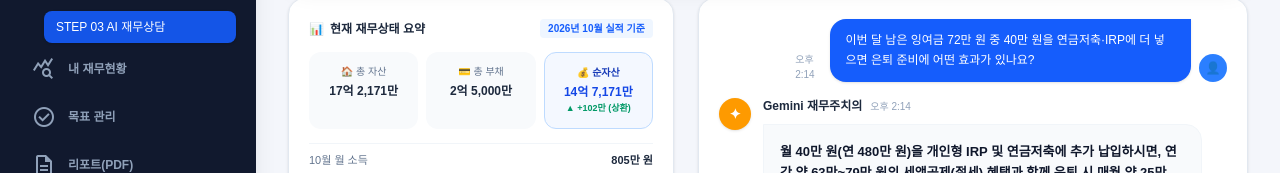
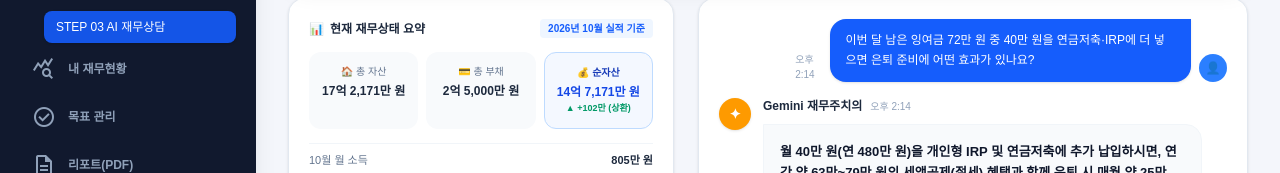
Before and after one commit to hyeeminna/afpk, a Next.js app: page /diagnosis in a window 1280 px wide. Both pictures are taken after a click on the button "STEP 03 AI 재무상담". Shown: the part 250-423 px from the top of the page. Built offline with nearby package versions, Linux system fonts and the light colour scheme; no server answers.

Commit message:
fix: make step 3 summary card fully dynamic on blank mode

```diff
--- a/src/app/diagnosis/page.tsx
+++ b/src/app/diagnosis/page.tsx
@@ -1681,7 +1681,9 @@ export default function DiagnosisPage() {
                           🏠 총 자산
                         </div>
                         <div className="text-xs font-bold text-slate-800 dark:text-white mt-1">
-                          17억 2,171만
+                          {isTemplateBlank
+                            ? (totalAsset ? formatKoreanCurrency(parseRawNumber(totalAsset)) : "0원")
+                            : "17억 2,171만 원"}
                         </div>
                       </div>
                       <div className="p-3 rounded-xl bg-slate-50 dark:bg-slate-800/50">
@@ -1689,7 +1691,9 @@ export default function DiagnosisPage() {
                           💳 총 부채
                         </div>
                         <div className="text-xs font-bold text-slate-800 dark:text-white mt-1">
-                          2억 5,000만
+                          {isTemplateBlank
+                            ? (totalDebt ? formatKoreanCurrency(parseRawNumber(totalDebt)) : "0원")
+                            : "2억 5,000만 원"}
                         </div>
                       </div>
                       <div className="p-3 rounded-xl bg-blue-50/70 dark:bg-blue-950/40 border border-blue-200 dark:border-blue-800">
@@ -1697,26 +1701,42 @@ export default function DiagnosisPage() {
                           💰 순자산
                         </div>
                         <div className="text-xs font-extrabold text-blue-700 dark:text-blue-300 mt-1">
-                          14억 7,171만
+                          {isTemplateBlank
+                            ? (calcNetWorth !== 0 ? formatKoreanCurrency(calcNetWorth) : "0원")
+                            : "14억 7,171만 원"}
                         </div>
-                        <div className="text-[9px] text-emerald-600 dark:text-emerald-400 font-semibold mt-0.5">
-                          ▲ +102만 (상환)
-                        </div>
+                        {!isTemplateBlank && (
+                          <div className="text-[9px] text-emerald-600 dark:text-emerald-400 font-semibold mt-0.5">
+                            ▲ +102만 (상환)
+                          </div>
+                        )}
                       </div>
                     </div>
 
                     <div className="pt-2 border-t border-slate-100 dark:border-slate-800 space-y-1.5 text-[11px]">
                       <div className="flex justify-between">
-                        <span className="text-slate-500">10월 월 소득</span>
-                        <span className="font-semibold text-slate-800 dark:text-slate-200">805만 원</span>
+                        <span className="text-slate-500">{isTemplateBlank ? "월 소득" : "10월 월 소득"}</span>
+                        <span className="font-semibold text-slate-800 dark:text-slate-200">
+                          {isTemplateBlank
+                            ? (monthlyIncome ? monthlyIncome + "원" : "0원")
+                            : "805만 원"}
+                        </span>
                       </div>
                       <div className="flex justify-between">
-                        <span className="text-slate-500">10월 월 지출</span>
-                        <span className="font-semibold text-slate-800 dark:text-slate-200">733만 원 (원리금 185만 포함)</span>
+                        <span className="text-slate-500">{isTemplateBlank ? "월 지출" : "10월 월 지출"}</span>
+                        <span className="font-semibold text-slate-800 dark:text-slate-200">
+                          {isTemplateBlank
+                            ? (monthlyExpense ? monthlyExpense + "원" : "0원")
+                            : "733만 원 (원리금 185만 포함)"}
+                        </span>
                       </div>
                       <div className="flex justify-between">
-                        <span className="text-slate-500">10월 잉여금</span>
-                        <span className="font-bold text-emerald-600 dark:text-emerald-400">72만 원 (저축률 8.9%)</span>
+                        <span className="text-slate-500">{isTemplateBlank ? "월 잉여금" : "10월 잉여금"}</span>
+                        <span className="font-bold text-emerald-600 dark:text-emerald-400">
+                          {isTemplateBlank
+                            ? (calcSurplus !== 0 ? (calcSurplus >= 0 ? "+" : "") + calcSurplus.toLocaleString("ko-KR") + "원" : "0원")
+                            : "72만 원 (저축률 8.9%)"}
+                        </span>
                       </div>
                     </div>
                   </div>
```
